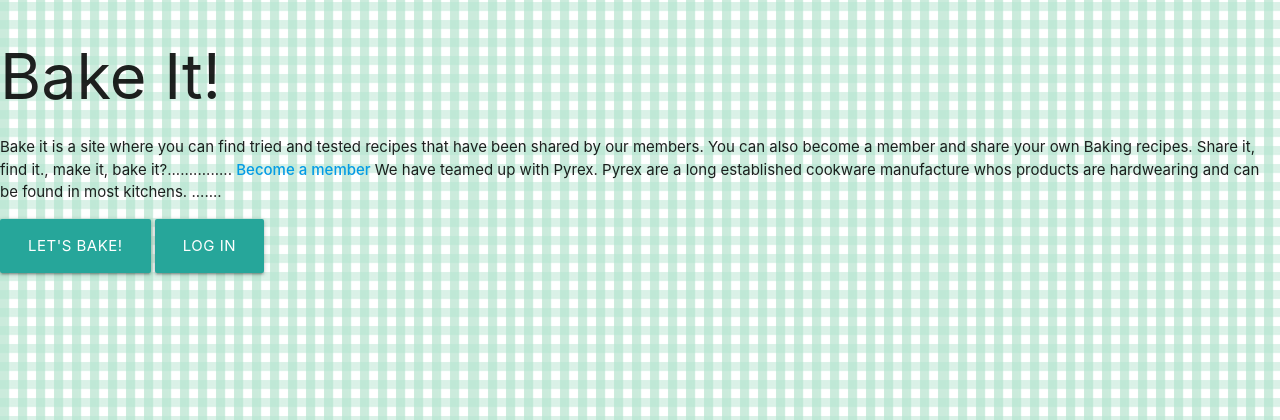
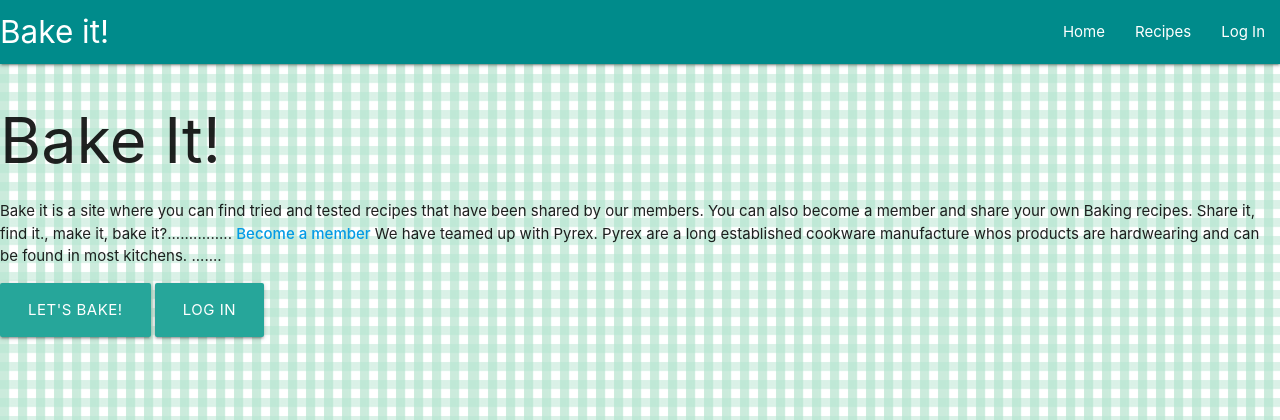
Before and after one commit to MelBoardman/bake-it, a Flask app: page / in a window 1280 px wide. Shown: the top 420 px of the page. Run offline with Flask 2, Linux system fonts and the light colour scheme; some libraries are stand-ins or nearby versions.

Commit message:
Basic Navigation added

```diff
--- a/app.py
+++ b/app.py
@@ -76,7 +76,7 @@ def display_recipe(recipe_id):
 
 @app.route("/add_recipe")
 def add_recipe():
-  return render_template("add_recipe.html", categories = mongo.db.recipe_category.find(), dietary_reqs = mongo.db.dietary_req.find())
+  return render_template("add_recipe.html", categories = mongo.db.recipe_category.find())
 
 @app.route("/insert_recipe", methods=['POST', 'GET'])
 def insert_recipe():
--- a/static/css/style.css
+++ b/static/css/style.css
@@ -1,6 +1,10 @@
 body {
     background-image: url("../assets/images/gingham24mintgreen_shop_preview.png");
 }
+nav {
+    background-color: darkcyan;
+}
+
 .row {
     margin: 0;
     padding: 0;
--- a/templates/base.html
+++ b/templates/base.html
@@ -10,6 +10,18 @@
     </head>
 
 <body>
+    <nav>
+        <div class="nav-wrapper">
+          <a href="{{url_for('home')}}" class="brand-logo">Bake it!</a>
+          <a href="#" data-target="mobile-demo" class="sidenav-trigger"><i class="material-icons">menu</i></a>
+          <ul id="nav-mobile" class="right hide-on-med-and-down">
+            <li><a href="{{url_for('home')}}">Home</a></li>
+            <li><a href="{{url_for('get_recipes')}}">Recipes</a></li>
+            <li><a href="{{url_for('log_in')}}">Log In</a></li>
+          </ul>
+        </div>
+      </nav>
+
     {% block content %}
     {% endblock %}
 
```
